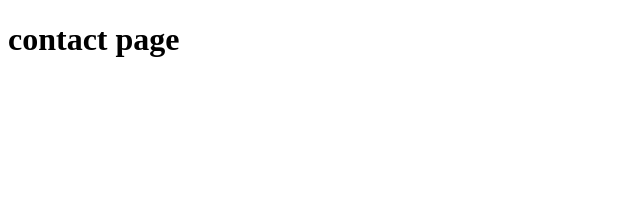
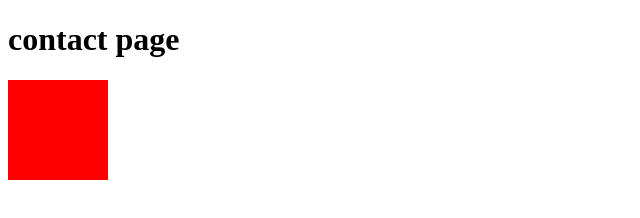
Before and after one commit to sasidharangurunathan/portfollio, a plain HTML site: page contact.html in a window 1280 px wide. Shown: the whole page, without its empty margins (0-640 px from the left). Drawn offline with Linux system fonts and the light colour scheme.

Commit message:
Update contact.html

```diff
--- a/contact.html
+++ b/contact.html
@@ -5,8 +5,33 @@
     <meta http-equiv="X-UA-Compatible" content="IE=edge">
     <meta name="viewport" content="width=device-width, initial-scale=1.0">
     <title>Document</title>
+    <style>
+        div {
+          width: 100px;
+          height: 100px;
+          background-color: red;
+          animation-name: example;
+          animation-duration: 2s;
+        }
+    </style>
 </head>
 <body>
     <h1>contact page</h1>
+    <div id="abc" onclick="sasi()">
+
+    </div>
+    <script>
+        function sasi(){
+            nums=['0','1','2','3','4','5','6','7','8','9','a','b','c','d','e','f'];
+            ans="#";
+            for(x=1;x<=6;x=x+1){
+                idx=Math.floor(Math.random()*16);
+                ans = ans + nums[idx];
+            }
+
+            const color = document.querySelector('#abc');
+            color.style.backgroundColor = ans;
+        }
+    </script>
 </body>
 </html>
```
